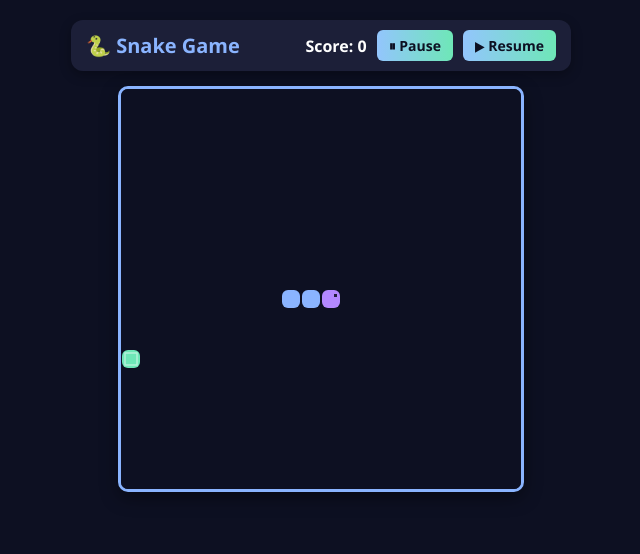
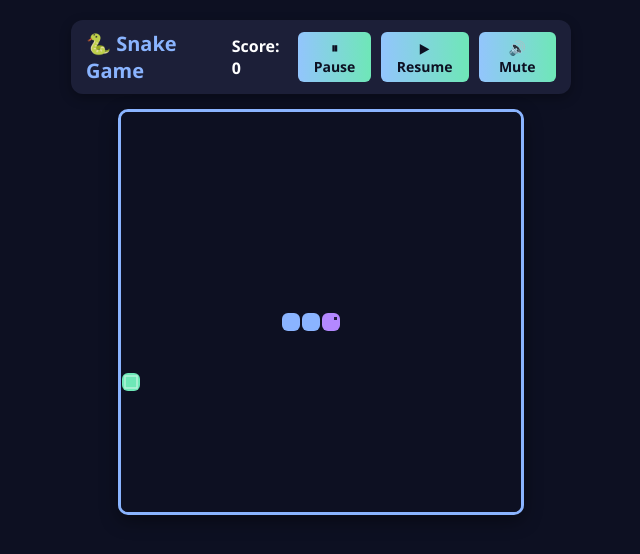
Before and after one commit to razazaheer12/Snake-game, a plain HTML site: page index.html in a window 1280 px wide. Shown: the whole page, without its empty margins (319-959 px from the left). Drawn offline with Linux system fonts and the light colour scheme.

Commit message:
Update index.html

```diff
--- a/index.html
+++ b/index.html
@@ -16,8 +16,10 @@
     </div>
     <button id="pauseBtn" class="btn small">⏸ Pause</button>
     <button id="resumeBtn" class="btn small">▶ Resume</button>
+    <button id="muteBtn" class="btn small">🔊 Mute</button>
   </div>
 </header>
+
 
   <!-- Game Canvas -->
   <main>
```
Lines whose indentation alone changed are shown as unchanged.
